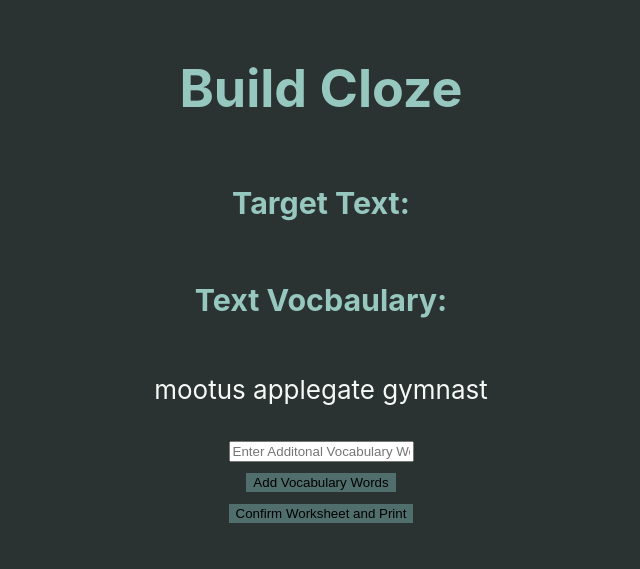
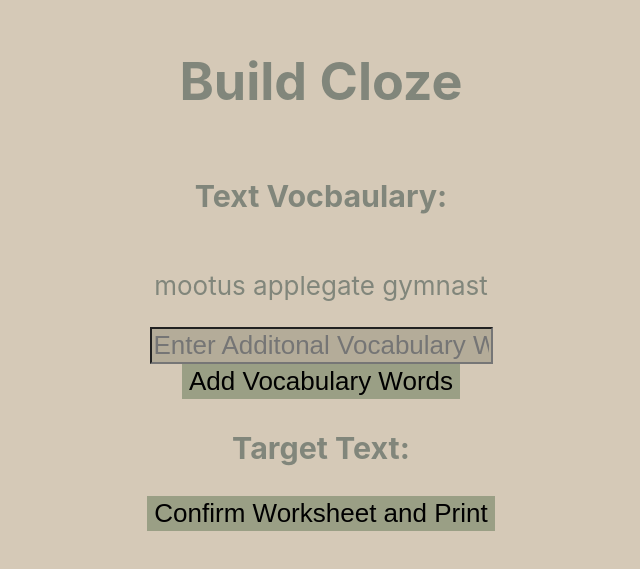
Before and after one commit to Cameron-Grams/cloze-maker, a React (Create React App) app: page /build-cloze in a window 1280 px wide. Shown: the part 127-696 px from the top of the page, without its empty margins (319-959 px from the left). Built offline with nearby package versions, Linux system fonts and the light colour scheme.

Commit message:
work on the styling

```diff
--- a/src/App.css
+++ b/src/App.css
@@ -3,21 +3,27 @@
 }
 
 .App-header {
-  background-color: #2a3232;
+  background-color: #d5c9b7;
   min-height: 100vh;
   display: flex;
   flex-direction: column;
   align-items: center;
   justify-content: center;
   font-size: calc(10px + 2vmin);
-  color: #f5f8f5;
+  color: #81867b;
 }
 
-.App-link {
-  color: #61dafb;
-}
+/*
+  Version 2:
+  background: b1bba1
+  low: d5c9b7
+  mid: b4ac99
+  high: 9a9f85
+  darkest: 81867b
 
-/* button #bf3b33
+
+   Version 1:
+   button #bf3b33
    background #2a3232
    low #4f6e6c
    mid #97c8bf
@@ -25,7 +31,8 @@
    */
 
 .submitButton{
-    background-color: #4f6e6c;
+    background-color: #9a9f85;
+    font-size: calc(10px + 2vmin);
 }
 
 .submitButton:hover{
@@ -37,3 +44,7 @@
 button{
   border: 1px solid transparent;
 }
+
+.generalInput{
+    background-color: #b4ac99;
+ }
--- a/src/containers/BuildCloze/AddVocabularyWords.jsx
+++ b/src/containers/BuildCloze/AddVocabularyWords.jsx
@@ -4,7 +4,7 @@ import { Field, reduxForm } from 'redux-form';
 let AddVocabularyWords = ( props ) => {
     return(
         <form onSubmit={ props.handleSubmit } >
-            <div>< Field className = "newVocab" name="additionalVocabulary" component={ "input" } placeholder="Enter Additonal Vocabulary Words"   /></div>
+            <div>< Field className = "newVocab generalInput" name="additionalVocabulary" component={ "input" } placeholder="Enter Additonal Vocabulary Words"   /></div>
             <button className="submitButton" type="submit" >Add Vocabulary Words</button>
         </form>
     )
--- a/src/containers/BuildCloze/BuildCloze.css
+++ b/src/containers/BuildCloze/BuildCloze.css
@@ -2,10 +2,11 @@
     color: brown;
 }
 
-h1, h3{
-    color: #97c8bf;
-}
 
 .displayTargetText{
     max-width: 80%;
 }
+
+.newVocab{
+   font-size: calc(10px + 2vmin);
+}
--- a/src/containers/BuildCloze/BuildCloze.jsx
+++ b/src/containers/BuildCloze/BuildCloze.jsx
@@ -21,8 +21,9 @@ class BuildCloze extends React.Component{
             return singleWordObject;
         })
         let targetWordObject = this.props.wordObjects.filter( possibleWord =>
-            possibleWord.position === positionValue
+            (  possibleWord.paragraph === paragraphValue && possibleWord.position === positionValue )
         )
+
         this.props.updateWordDisplay( updatedWordObjects );
         this.props.vocabularyWord( targetWordObject[ 0 ].originalWord );
     }
@@ -71,14 +72,16 @@ class BuildCloze extends React.Component{
         return (
         <div className="App">
             <header className="App-header">
-            <h1>Build Cloze</h1>
-            <h3>Target Text:</h3>
+                <h1>Build Cloze</h1>
 
-            { DisplayText }
+                  <h3>Text Vocbaulary:</h3>
+                    <p>{ DisplayVocabulary }</p>
+                    < AddVocabularyWords onSubmit={ this.moreVocab } />
 
-            <h3>Text Vocbaulary:</h3>
-            <p>{ DisplayVocabulary }</p>
-            < AddVocabularyWords onSubmit={ this.moreVocab } />
+                <h3>Target Text:</h3>
+
+                    { DisplayText }
+
             <div><button className="submitButton" onClick={ this.goToConfirm } >Confirm Worksheet and Print</button></div>
             </header>
         </div>
--- a/src/containers/ConfirmCloze/ConfirmCloze.css
+++ b/src/containers/ConfirmCloze/ConfirmCloze.css
@@ -1,5 +1,5 @@
 #buttonDiv{
-    background-color: #2a3232;
+    background-color: #d5c9b7;
     width: 100%;
     display: flex;
     justify-content: space-around;
@@ -7,14 +7,9 @@
 
 
 .clozeButton{
-    background-color: #4f6e6c;
     text-align: center;
     padding: 10px;
     margin: 10px;
-}
-
-.clozeButton:hover{
-    background-color: #bf3b33;
 }
 
 .finalForm{
@@ -23,7 +18,7 @@
 
 .finalForm-header {
   background-color: white;
-  min-height: 100vh;
+  min-height: 80vh;
   display: flex;
   flex-direction: column;
   align-items: center;
--- a/src/containers/ConfirmCloze/ConfirmCloze.jsx
+++ b/src/containers/ConfirmCloze/ConfirmCloze.jsx
@@ -10,10 +10,10 @@ class ConfirmCloze extends React.Component {
       <div  >
         <div  id="buttonDiv" >
         <ReactToPrint
-          trigger={() => <div ><button className="clozeButton" >Print this out!</ button ></div> }
+          trigger={() => <div ><button className="clozeButton submitButton" >Print this out!</ button ></div> }
           content={() => this.componentRef}
         />
-        <button className="clozeButton" onClick={ e => this.props.history.push( 'input-text' ) } >Return to editing</button>
+        <button className="clozeButton submitButton" onClick={ e => this.props.history.push( 'input-text' ) } >Return to editing</button>
         </div>
         <FormToPrint ref={el => (this.componentRef = el)} />
       </div>
--- a/src/containers/ConfirmCloze/FormToPrint.jsx
+++ b/src/containers/ConfirmCloze/FormToPrint.jsx
@@ -6,15 +6,24 @@ class FormToPrint extends React.Component{
 
     render() {
 
-        let DisplayText = ( this.props.wordObjects ).map( ( item, index ) => {
-            return(  <span
-                className="wordSpan"
-                key={ index }
-                id={ `word_${ item.position }` } >
-                { item.displayShowing }{ " " }
+        let DisplayText = this.props.paragraphs.map( ( paragraphArray, pindex ) => {
 
-            </span> )
-        } );
+            let DisplayParagraph = paragraphArray.map( item => {
+
+                return(  <span
+                            className="wordSpan"
+                            id={ `paragraph_${ item.paragraph }_word_${ item.position }` }
+                            key={ item.position }
+                            onClick={ event => this.recognizeWord( item.paragraph, item.position ) }
+                            value={ item.displayText }>
+                            { item.displayShowing }{ " " }
+                        </span> )
+                } );
+
+            return(
+                <p className="textToPrint" key={ pindex }>{ DisplayParagraph }</p>
+            )
+        })
 
         let DisplayVocabulary = ( this.props.vocabularyList ).map( ( word, index ) => {
             return(
@@ -45,6 +54,7 @@ class FormToPrint extends React.Component{
 
 const mapStateToProps = ( state ) => ( {
     title: state.reducer.title,
+    paragraphs: state.reducer.paragraphs,
     wordObjects: state.reducer.wordObjects,
     vocabularyList: state.reducer.vocabularyList
 })
--- a/src/containers/InputPage/InputPage.css
+++ b/src/containers/InputPage/InputPage.css
@@ -5,6 +5,7 @@
 }
 
 .textTitle{
+    font-size: calc(10px + 2vmin);
     width: 70%;
     min-width: 400px;
 }
--- a/src/containers/InputPage/InputPage.jsx
+++ b/src/containers/InputPage/InputPage.jsx
@@ -15,7 +15,7 @@ class InputPage extends React.Component{
         return (
         <div className="App">
             <header className="App-header">
-            <p>Input Text</p>
+            <h3>Input Text</h3>
             < InputText onSubmit={ enterText } />
             </header>
         </div>
--- a/src/containers/InputPage/InputText.jsx
+++ b/src/containers/InputPage/InputText.jsx
@@ -4,8 +4,8 @@ import { Field, reduxForm } from 'redux-form';
 let InputText = ( props ) => {
     return(
         <form onSubmit={ props.handleSubmit } >
-            <div>< Field className = "textTitle" name="textTitleInput" component={ "input" } placeholder="Enter Title"   /></div>
-            <div>< Field className = "textField" name="originalTextInput" component={ "textarea" } placeholder="Enter Text"   /></div>
+            <div>< Field className = "textTitle generalInput" name="textTitleInput" component={ "input" } placeholder="Enter Title"   /></div>
+            <div>< Field className = "textField generalInput" name="originalTextInput" component={ "textarea" } placeholder="Enter Text"   /></div>
             <button className="submitButton" type="submit" >Input Text</button>
         </form>
     )
--- a/src/containers/LandingPage/LandingPage.jsx
+++ b/src/containers/LandingPage/LandingPage.jsx
@@ -6,9 +6,9 @@ class LandingPage extends React.Component{
         return (
         <div className="App">
             <header className="App-header">
-            <p>Landing Page</p>
+            <h3>Landing Page</h3>
             <p>Text display, the final print is set to 12 on the print</p>
-            <button onClick={ e => this.props.history.push( '/input-text' ) } >Advace to Input Text</button>
+            <button className="submitButton" onClick={ e => this.props.history.push( '/input-text' ) } >Advace to Input Text</button>
             </header>
         </div>
         );
```
